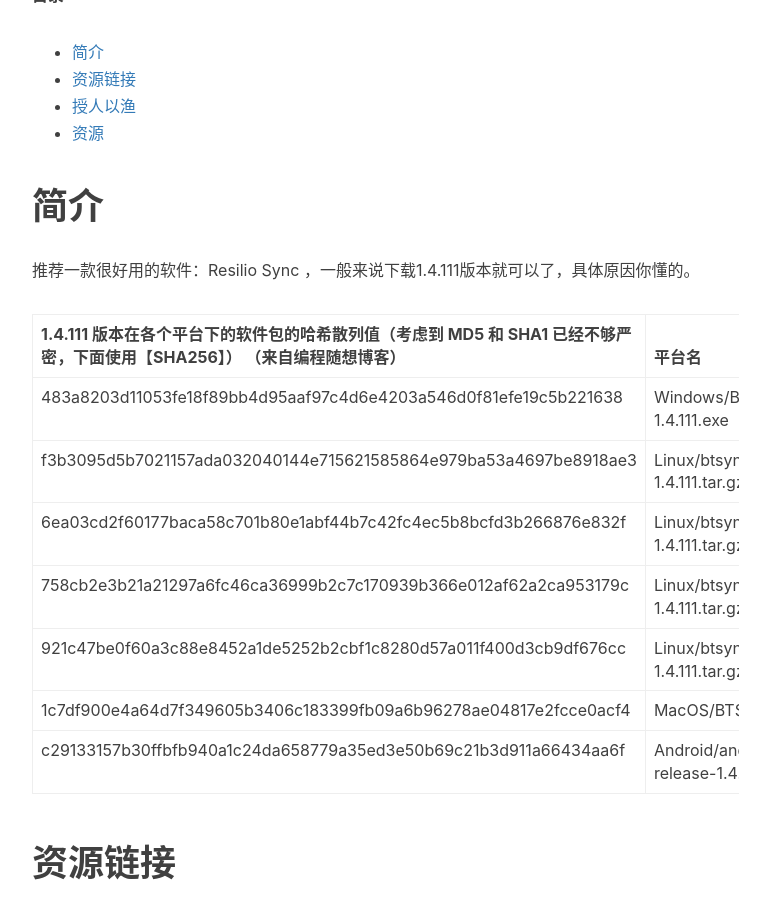
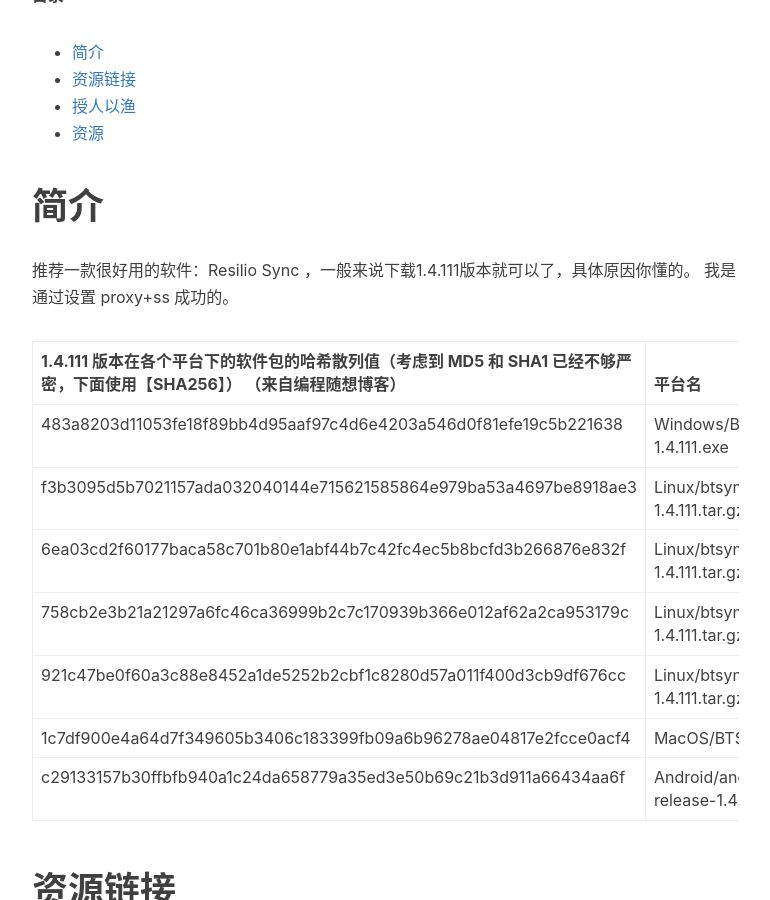
Before and after one commit to toolazytoname/toolazytoname.github.io, a Jekyll site: the page built from _posts/2016-11-05-Resilio-Sync.markdown, in a window 1280 px wide and 900 px high, scrolled down 525 px. Shown: the whole window, without its empty margins (233-1003 px from the left). Built offline with Jekyll 4.4.1, drawn with Linux system fonts in a browser that asks for light colours; nearby versions of some CDN libraries; comment, search, counter and statistics services are not loaded.

Commit message:
edit resiolio post

```diff
--- a/_posts/2016-11-05-Resilio-Sync.markdown
+++ b/_posts/2016-11-05-Resilio-Sync.markdown
@@ -18,6 +18,7 @@
 ===
 
 推荐一款很好用的软件：Resilio Sync ，一般来说下载1.4.111版本就可以了，具体原因你懂的。
+我是通过设置 proxy+ss 成功的。
 
 
 1.4.111 版本在各个平台下的软件包的哈希散列值（考虑到 MD5 和 SHA1 已经不够严密，下面使用【SHA256】） （来自编程随想博客）                                       | 平台名
```
